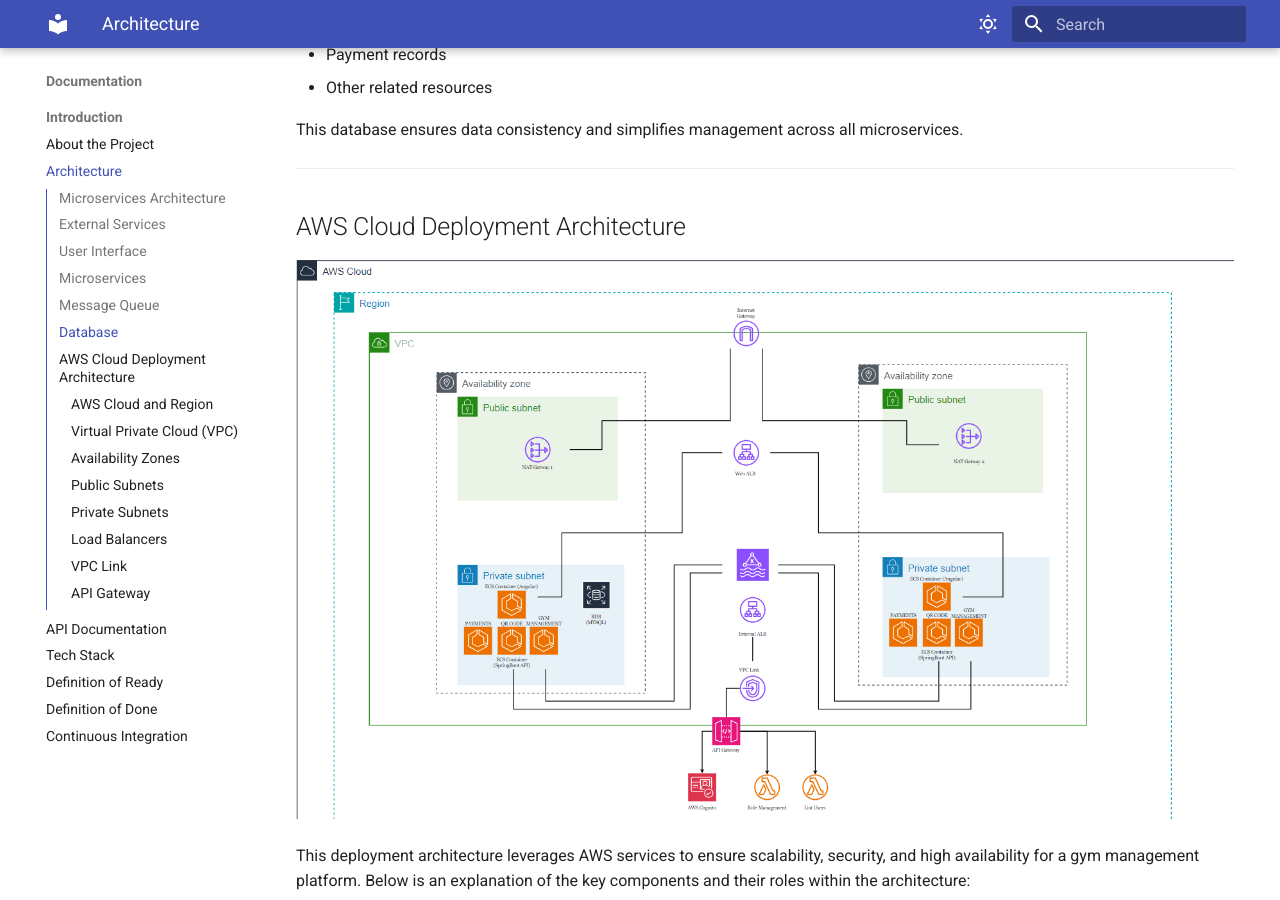
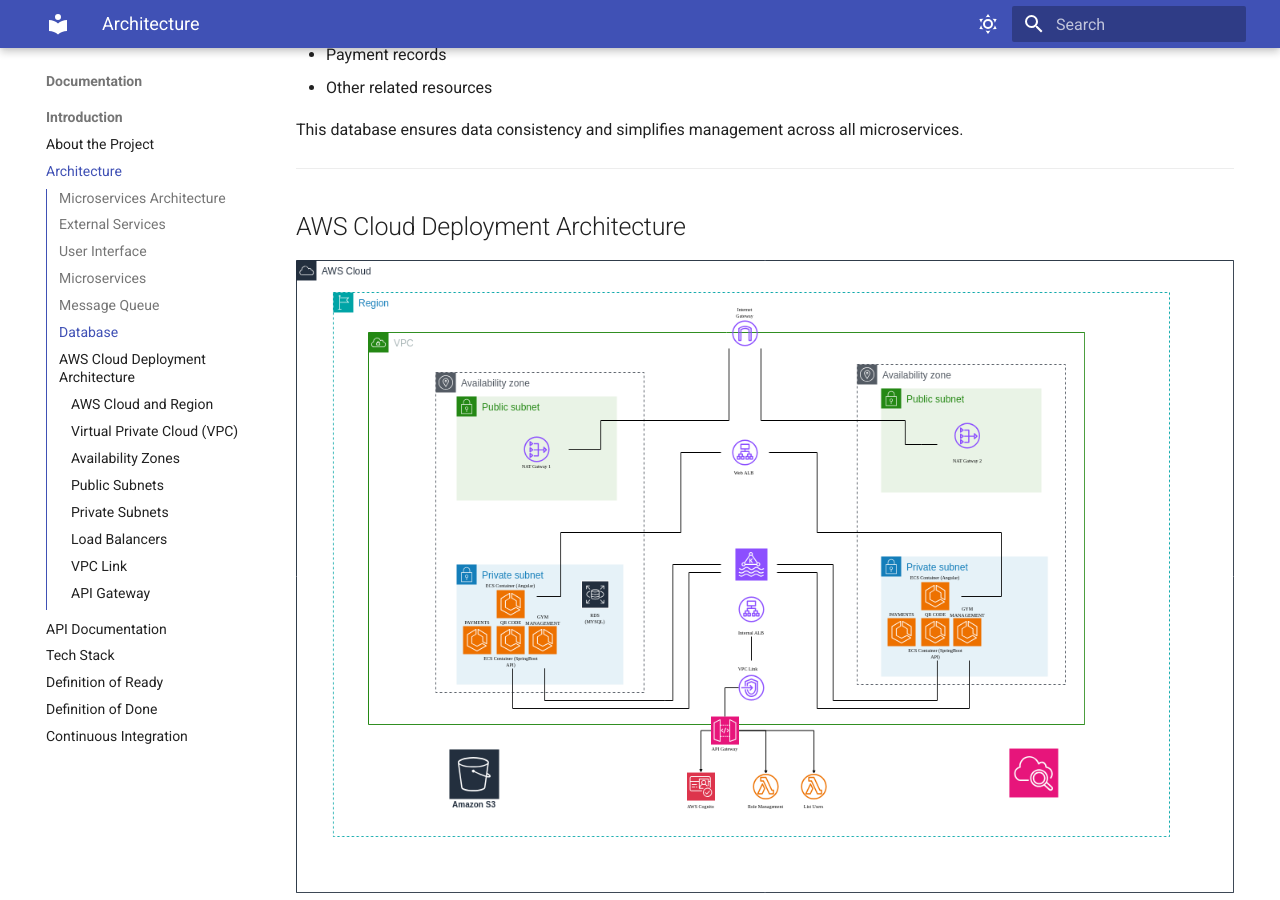
Before and after one commit to FitMonitor/Documentation, an MkDocs documentation site: the page built from docs/documentation/architecture.md, in a window 1280 px wide and 900 px high, scrolled down 1946 px. Built offline with MkDocs 1.6.1 and Material for MkDocs 9.7.7, drawn with Linux system fonts in a browser that asks for light colours.

Commit message:
some changes

```diff
--- a/docs/documentation/architecture.md
+++ b/docs/documentation/architecture.md
@@ -46,7 +46,7 @@
 
 ## AWS Cloud Deployment Architecture
 
-![Microservices Architecture](../files/awsdeploy.png)
+![Microservices Architecture](../files/updated_arq.drawio.png)
 
 This deployment architecture leverages AWS services to ensure scalability, security, and high availability for a gym management platform. Below is an explanation of the key components and their roles within the architecture:
 
```
Also changed, not shown: docs/files/new_arq.drawio.png (added), docs/files/updated_arq.drawio.png (added).
